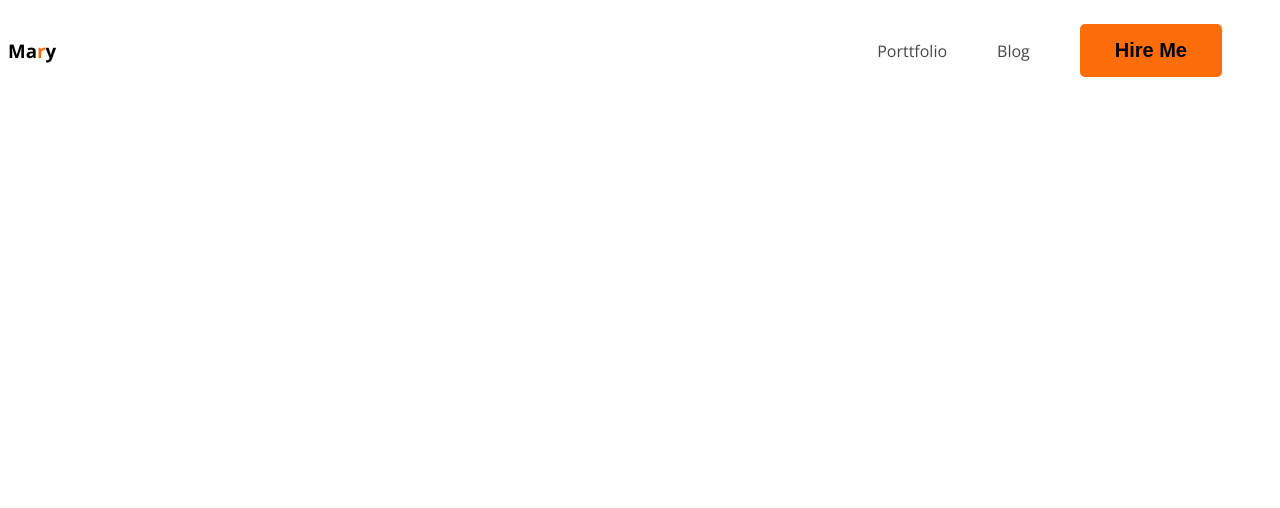
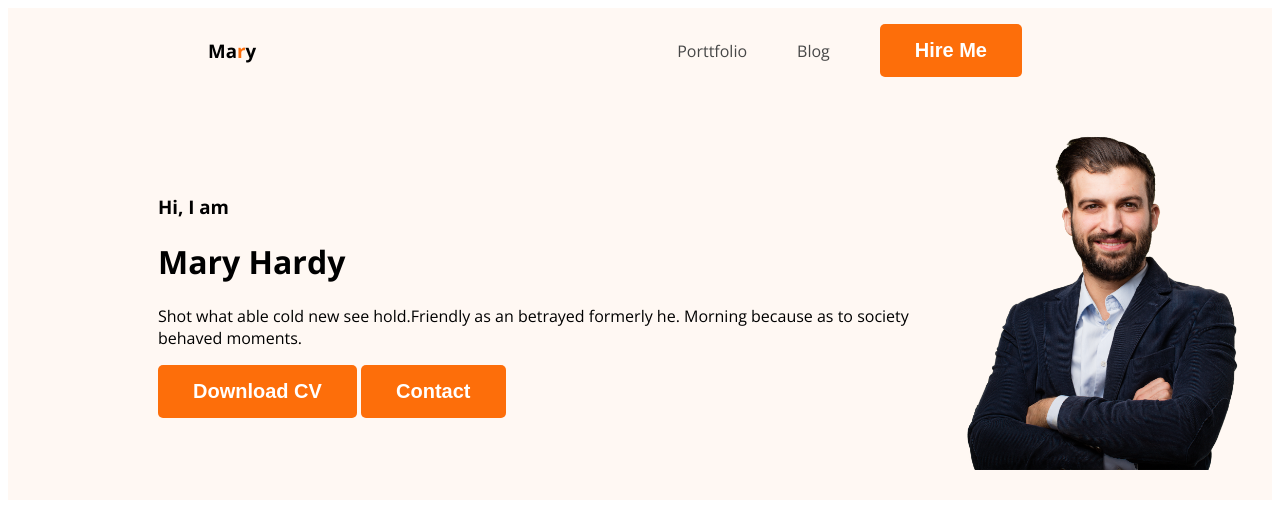
Before and after one commit to Rishat111111/webdeveloper-porttfolio, a plain HTML site: page index.html in a window 1280 px wide. Drawn offline with nearby package versions, Linux system fonts and the light colour scheme.

Commit message:
added profile-pic

```diff
--- a/index.html
+++ b/index.html
@@ -14,7 +14,7 @@
 </head>
 
 <body>
-    <header>
+    <header class="header">
         <nav>
             <h3>Ma<span class="text-primary">r</span>y</h3>
             <ul>
@@ -23,6 +23,17 @@
                 <li><button class="btn-primary">Hire Me</button></li>
             </ul>
         </nav>
+        <div class="banner">
+            <div>
+                <h3 class="banner-greeting">Hi, I am</h3>
+                <h1 class="banner-titale">Mary Hardy</h1>
+                <p>Shot what able cold new see hold.Friendly as an betrayed formerly he. Morning because as to society
+                    behaved moments.</p>
+                <button class="btn-primary">Download CV</button>
+                <button class="btn-primary">Contact</button>
+            </div>
+            <img class="profile-pic" src="images/hardy.png" alt="">
+        </div>
     </header>
     <main>
 
--- a/styles/porttfolio.css
+++ b/styles/porttfolio.css
@@ -13,6 +13,7 @@ nav {
     display: flex;
     justify-content: space-between;
     align-items: center;
+    margin: 0 200px;
 }
 
 .nav-tital {
@@ -43,4 +44,19 @@ nav a {
     font-size: 20px;
     font-weight: 700;
     padding: 15px 35px;
+    color: white;
 }
+
+.header {
+    background-color: #FFF8F3;
+}
+
+.banner {
+    padding: 30px 30px 30px 150px;
+    display: flex;
+    align-items: center;
+}
+
+.banner .profile-pic {
+    width: 300px;
+}
```
